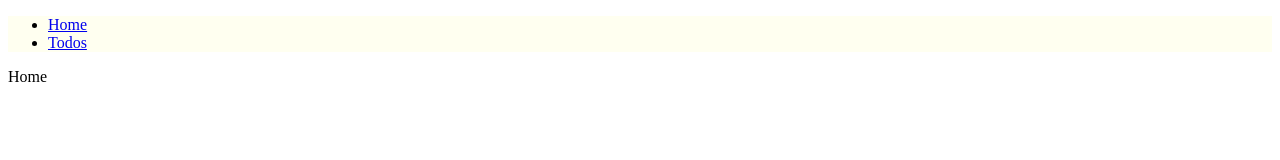
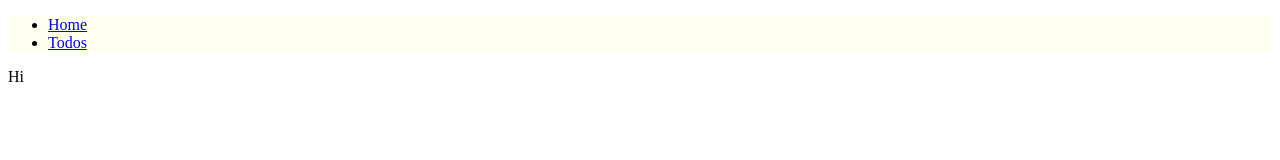
Before and after one commit to Yihwan/next-starter-yihwan, a Next.js app: page / in a window 1280 px wide. Shown: the top 160 px of the page. Built offline with nearby package versions, Linux system fonts and the light colour scheme.

Commit message:
ready to go

```diff
--- a/src/pages/index.tsx
+++ b/src/pages/index.tsx
@@ -9,7 +9,7 @@ const Home = () => (
       <link rel="icon" href="/favicon.ico" />
     </Head>
 
-    <Layout>Home</Layout>
+    <Layout>Hi</Layout>
   </>
 );
 
```
